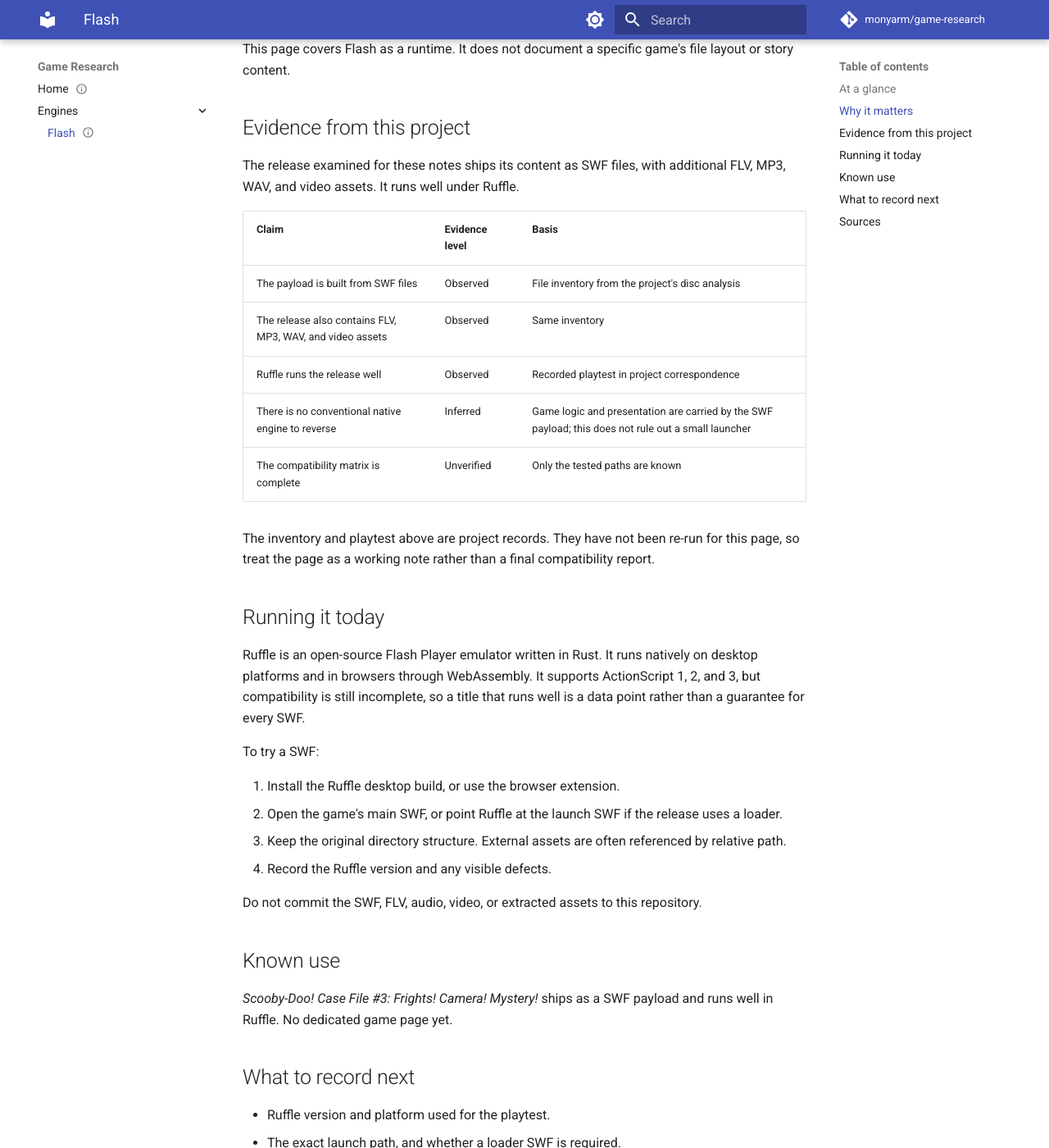
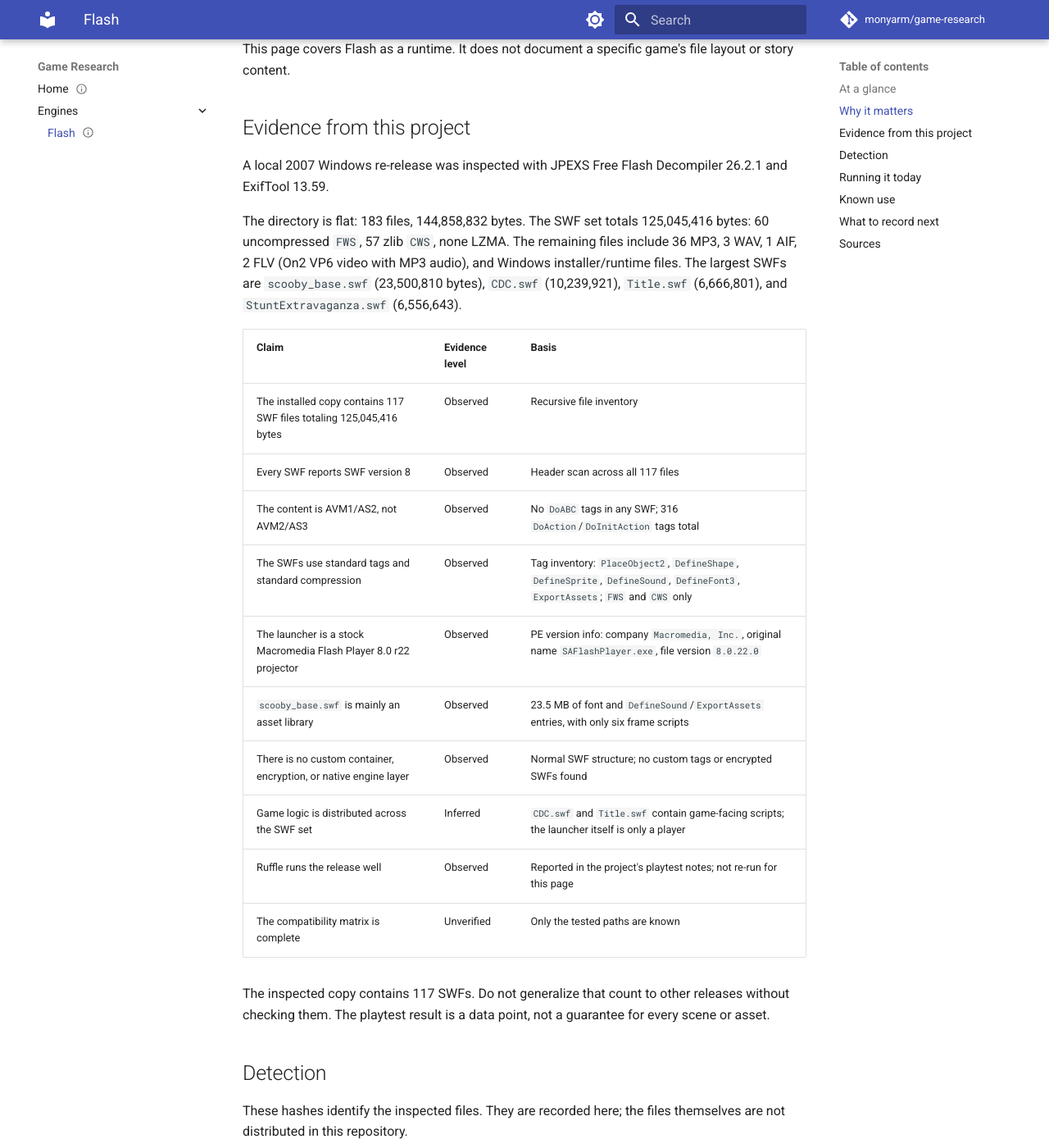
Before and after one commit to monyarm/game-research, an MkDocs documentation site: the page built from docs/engines/flash.md, in a window 1280 px wide and 1400 px high, scrolled down 870 px. Shown: the whole window at 82% size. Built offline with MkDocs 1.6.1 and Material for MkDocs 9.7.7, drawn with Linux system fonts in a browser that asks for light colours; comment, search, counter and statistics services are not loaded; some of the changed text lies outside the part shown.

Commit message:
docs: record Flash sample evidence

```diff
--- a/docs/engines/flash.md
+++ b/docs/engines/flash.md
@@ -44,7 +44,7 @@ Flash is a multimedia runtime for vector graphics, animation, audio, video, and
 | --- | --- |
 | Kind | Multimedia runtime |
 | Primary format | SWF |
-| Scripting | ActionScript, AVM1 and AVM2 |
+| Scripting | ActionScript 1/2 (AVM1) in the inspected copy; Flash also supports AVM2/AS3 |
 | Modern runtime | Ruffle |
 | Status here | Documented; no engine code in this repository |
 | Confidence | Mixed: platform facts are established; game-specific claims come from project analysis |
@@ -57,21 +57,42 @@ This page covers Flash as a runtime. It does not document a specific game's file
 
 ## Evidence from this project
 
-The release examined for these notes ships its content as SWF files, with additional FLV, MP3, WAV, and video assets. It runs well under Ruffle.
+A local 2007 Windows re-release was inspected with JPEXS Free Flash Decompiler 26.2.1 and ExifTool 13.59.
+
+The directory is flat: 183 files, 144,858,832 bytes. The SWF set totals 125,045,416 bytes: 60 uncompressed `FWS`, 57 zlib `CWS`, none LZMA. The remaining files include 36 MP3, 3 WAV, 1 AIF, 2 FLV (On2 VP6 video with MP3 audio), and Windows installer/runtime files. The largest SWFs are `scooby_base.swf` (23,500,810 bytes), `CDC.swf` (10,239,921), `Title.swf` (6,666,801), and `StuntExtravaganza.swf` (6,556,643).
 
 | Claim | Evidence level | Basis |
 | --- | --- | --- |
-| The payload is built from SWF files | Observed | File inventory from the project's disc analysis |
-| The release also contains FLV, MP3, WAV, and video assets | Observed | Same inventory |
-| Ruffle runs the release well | Observed | Recorded playtest in project correspondence |
-| There is no conventional native engine to reverse | Inferred | Game logic and presentation are carried by the SWF payload; this does not rule out a small launcher |
+| The installed copy contains 117 SWF files totaling 125,045,416 bytes | Observed | Recursive file inventory |
+| Every SWF reports SWF version 8 | Observed | Header scan across all 117 files |
+| The content is AVM1/AS2, not AVM2/AS3 | Observed | No `DoABC` tags in any SWF; 316 `DoAction`/`DoInitAction` tags total |
+| The SWFs use standard tags and standard compression | Observed | Tag inventory: `PlaceObject2`, `DefineShape`, `DefineSprite`, `DefineSound`, `DefineFont3`, `ExportAssets`; `FWS` and `CWS` only |
+| The launcher is a stock Macromedia Flash Player 8.0 r22 projector | Observed | PE version info: company `Macromedia, Inc.`, original name `SAFlashPlayer.exe`, file version `8.0.22.0` |
+| `scooby_base.swf` is mainly an asset library | Observed | 23.5 MB of font and `DefineSound`/`ExportAssets` entries, with only six frame scripts |
+| There is no custom container, encryption, or native engine layer | Observed | Normal SWF structure; no custom tags or encrypted SWFs found |
+| Game logic is distributed across the SWF set | Inferred | `CDC.swf` and `Title.swf` contain game-facing scripts; the launcher itself is only a player |
+| Ruffle runs the release well | Observed | Reported in the project's playtest notes; not re-run for this page |
 | The compatibility matrix is complete | Unverified | Only the tested paths are known |
 
-The inventory and playtest above are project records. They have not been re-run for this page, so treat the page as a working note rather than a final compatibility report.
+The inspected copy contains 117 SWFs. Do not generalize that count to other releases without checking them. The playtest result is a data point, not a guarantee for every scene or asset.
+
+## Detection
+
+These hashes identify the inspected files. They are recorded here; the files themselves are not distributed in this repository.
+
+| File | Size (bytes) | MD5 (first 5,000 bytes) | SHA-256 |
+| --- | ---: | --- | --- |
+| `Scooby-Doo! Case File #3 - Frights! Camera! Mystery!.exe` | 1,622,602 | `3bfe46ec07db957d7ee208acb1cc49e7` | `d7f97359ad1d076bac5795c92ca7c992b9f13e240e1ebd7e21cdf5229624e991` |
+| `scooby_base.swf` | 23,500,810 | `a433df7006d45ecf501b0d80581d70c4` | `b2fd40e0433629581137ea267b9c12b36f884a08bccb94cef3f52a9f77440b56` |
+| `CDC.swf` | 10,239,921 | `39897c1da5290d86192f456c3d310b70` | `ac2527aef8fbacbc50d10f778ca8e1dab05b9a2ae9f4dec48c54ea94d44b663f` |
+| `Title.swf` | 6,666,801 | `579a9cd759933925a527230325c4b7eb` | `2ed21fd5972b66ee6d2da15714c616bc67ca40ba98644e849945bb7a65b9667b` |
+| `TLC.swf` | 34,390 | `460fa31e7252237a3fbb3e044f2ab439` | `926d225e8687774386386ff84a0d7c09a0b3c950ff22b0179e014be5ab63a261` |
+
+The size/MD5 pair is the form ScummVM detection tables use. The SHA-256 is the whole-file identity used by this repository.
 
 ## Running it today
 
-Ruffle is an open-source Flash Player emulator written in Rust. It runs natively on desktop platforms and in browsers through WebAssembly. It supports ActionScript 1, 2, and 3, but compatibility is still incomplete, so a title that runs well is a data point rather than a guarantee for every SWF.
+Ruffle is an open-source Flash Player emulator written in Rust. It runs natively on desktop platforms and in browsers through WebAssembly. The inspected copy is AVM1/AS2 content, which Ruffle supports well. Compatibility is still incomplete in general, so a title that runs well is a data point rather than a guarantee for every SWF.
 
 To try a SWF:
 
@@ -84,16 +105,16 @@ Do not commit the SWF, FLV, audio, video, or extracted assets to this repository
 
 ## Known use
 
-*Scooby-Doo! Case File #3: Frights! Camera! Mystery!* ships as a SWF payload and runs well in Ruffle. No dedicated game page yet.
+The inspected 2007 Windows re-release of *Scooby-Doo! Case File #3: Frights! Camera! Mystery!* ships as 117 SWF files plus MP3, WAV, AIF, and FLV media. The launcher is a stock Flash Player 8 projector. It runs well under Ruffle. No dedicated game page yet.
 
 ## What to record next
 
 - Ruffle version and platform used for the playtest.
-- The exact launch path, and whether a loader SWF is required.
-- ActionScript version per SWF, if it can be determined.
-- Any assets loaded from outside the main SWF.
+- The exact launch path, and which SWF the projector opens first.
+- Whether the 117-file set is complete, or whether the release has optional content elsewhere.
+- Any assets loaded from outside the main SWF, especially by relative path.
 - Visible defects, with a timestamp or scene description.
-- The exact size, MD5 of the first 5,000 bytes, and full-file SHA-256 for the tested build, if it can be identified without distributing it.
+- The MD5 of the first 5,000 bytes and SHA-256 for any additional tested build.
 
 ## Sources
 
```
Also changed, not shown: docs/index.md (+1 -1 lines).
